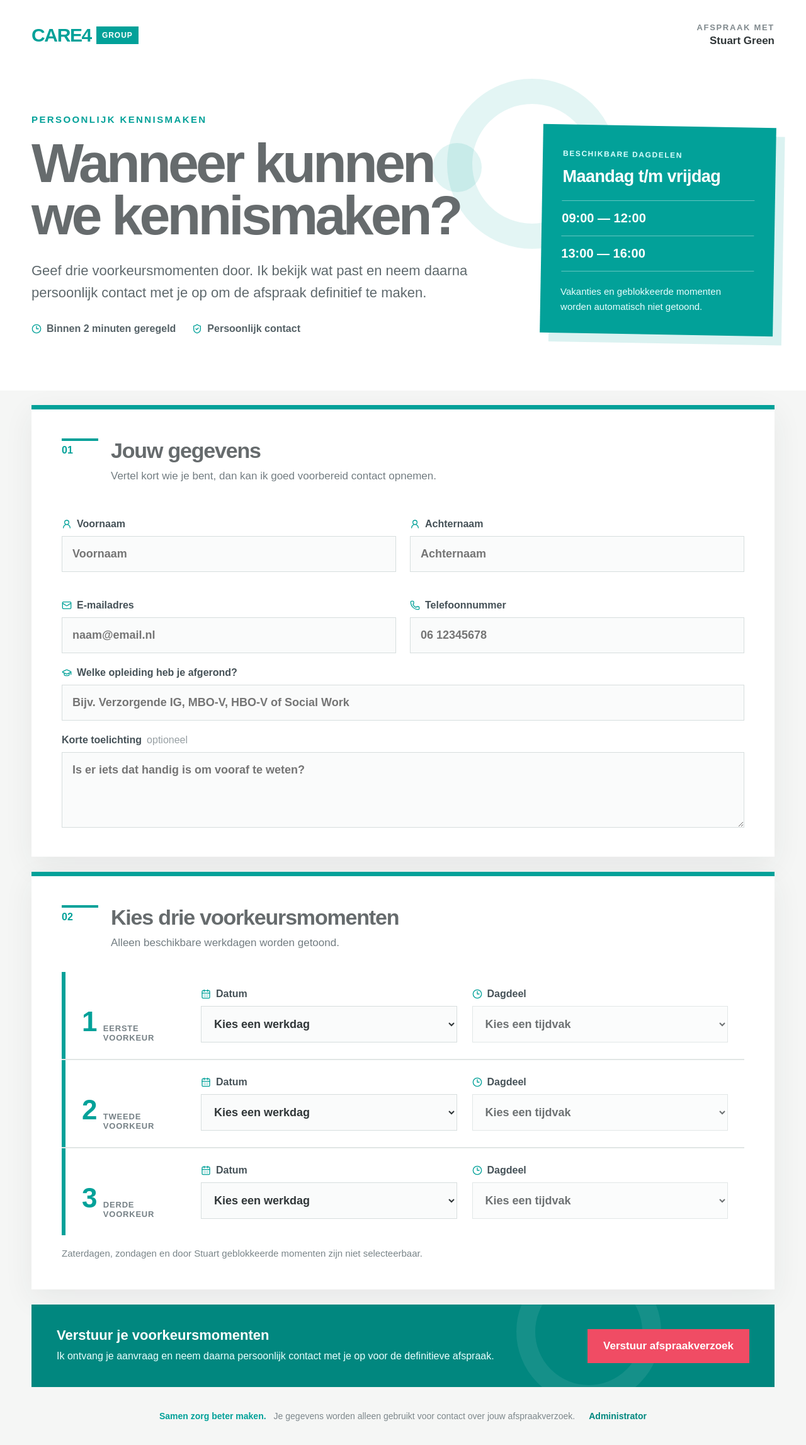
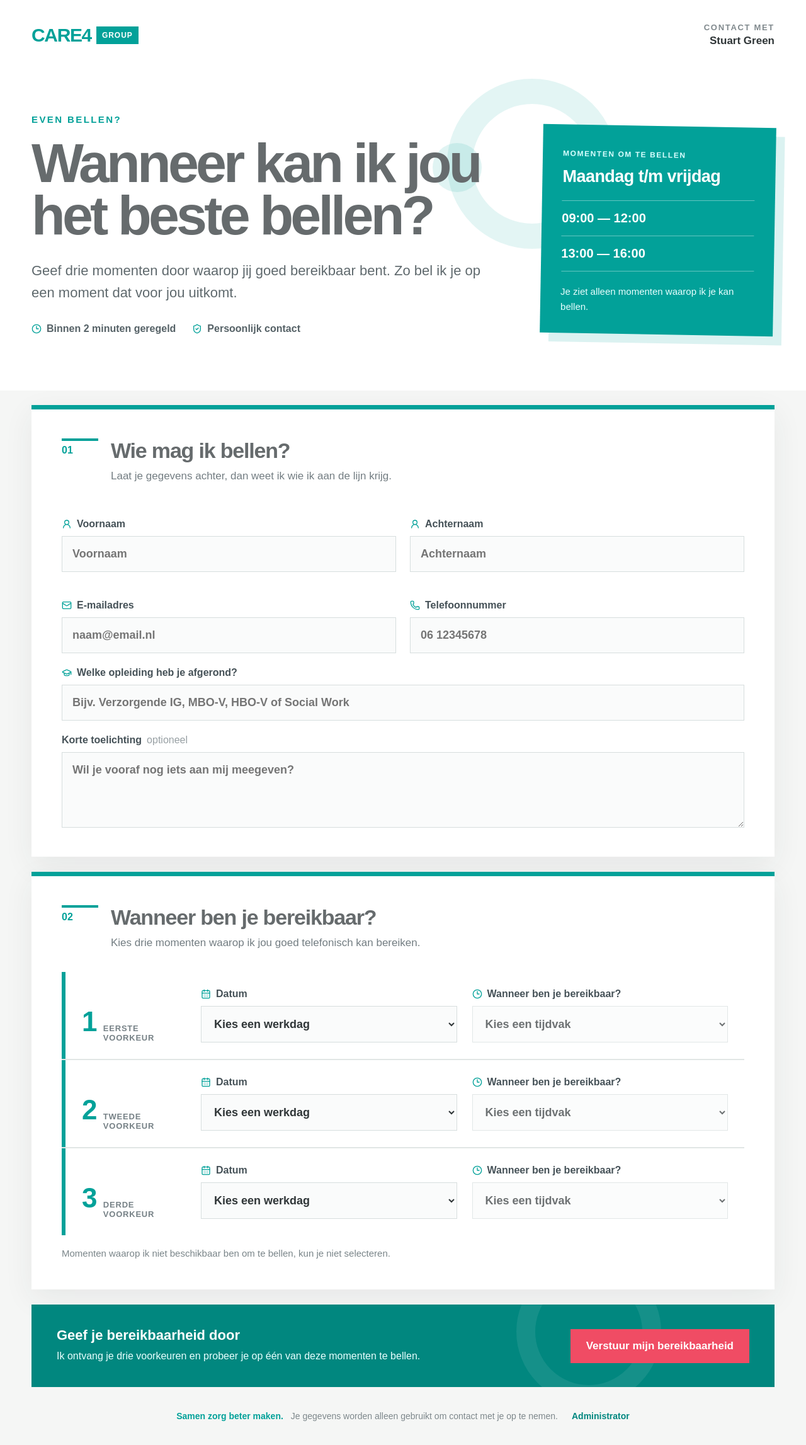
Before and after one commit to Stuart6967/book-with-stuart, a Next.js app: page / in a window 1280 px wide. Shown: the top 2294 px of the page at 63% size. Built offline with nearby package versions, Linux system fonts and the light colour scheme; no server answers; the database is empty.

Commit message:
Reframe booking page around candidate call availability

```diff
--- a/app/page.tsx
+++ b/app/page.tsx
@@ -52,47 +52,28 @@
   }
 
   async function submit(e: FormEvent<HTMLFormElement>) {
-    e.preventDefault();
-    setSending(true);
-    setError('');
+    e.preventDefault(); setSending(true); setError('');
     const data = new FormData(e.currentTarget);
-    const payload = {
-      firstName:data.get('firstName'),
-      lastName:data.get('lastName'),
-      email:data.get('email'),
-      phone:data.get('phone'),
-      education:data.get('education'),
-      notes:data.get('notes'),
-      preferences,
-    };
-
+    const payload = { firstName:data.get('firstName'), lastName:data.get('lastName'), email:data.get('email'), phone:data.get('phone'), education:data.get('education'), notes:data.get('notes'), preferences };
     try {
-      const response = await fetch('/api/request-appointment', {
-        method:'POST',
-        headers:{'Content-Type':'application/json'},
-        body:JSON.stringify(payload),
-      });
+      const response = await fetch('/api/request-appointment',{method:'POST',headers:{'Content-Type':'application/json'},body:JSON.stringify(payload)});
       const result = await response.json().catch(() => ({}));
       if (!response.ok) throw new Error(result.error || `Verzenden mislukt (${response.status})`);
-      setSent(true);
-      window.scrollTo({top:0,behavior:'smooth'});
-    } catch (err) {
-      setError(err instanceof Error ? err.message : 'Het afspraakverzoek kon niet worden verzonden.');
-    } finally {
-      setSending(false);
-    }
+      setSent(true); window.scrollTo({top:0,behavior:'smooth'});
+    } catch (err) { setError(err instanceof Error ? err.message : 'Je bereikbaarheid kon niet worden verstuurd.'); }
+    finally { setSending(false); }
   }
 
-  if(sent) return <main className="shell success"><div className="successIcon"><CheckCircle2 size={34}/></div><p className="eyebrow">Verzoek succesvol verstuurd</p><h1>Bedankt! Ik neem je voorkeuren door.</h1><p className="lead">Je afspraak is nog niet definitief. Ik bekijk je voorkeursmomenten en neem contact met je op om samen het definitieve tijdstip vast te leggen.</p><button className="secondary" onClick={()=>setSent(false)}>Nog een verzoek indienen</button></main>;
+  if(sent) return <main className="shell success"><div className="successIcon"><CheckCircle2 size={34}/></div><p className="eyebrow">Bereikbaarheid ontvangen</p><h1>Bedankt! Ik weet wanneer ik je kan bellen.</h1><p className="lead">Ik bekijk je voorkeursmomenten en probeer je op één van deze momenten telefonisch te bereiken.</p><button className="secondary" onClick={()=>setSent(false)}>Nog een keer doorgeven</button></main>;
 
   return <main className="shell">
-    <header className="topbar"><div className="brandMark"><span>CARE4</span><b>GROUP</b></div><div className="recruiter"><span>Afspraak met</span><strong>Stuart Green</strong></div></header>
-    <section className="hero"><div className="heroCopy"><p className="eyebrow">Persoonlijk kennismaken</p><h1>Wanneer kunnen we kennismaken?</h1><p className="lead">Geef drie voorkeursmomenten door. Ik bekijk wat past en neem daarna persoonlijk contact met je op om de afspraak definitief te maken.</p><div className="trustRow"><span><Clock3 size={16}/> Binnen 2 minuten geregeld</span><span><ShieldCheck size={16}/> Persoonlijk contact</span></div></div><div className="heroPanel"><span className="miniLabel">Beschikbare dagdelen</span><strong>Maandag t/m vrijdag</strong><div className="periodPill">09:00 — 12:00</div><div className="periodPill">13:00 — 16:00</div><small>Vakanties en geblokkeerde momenten worden automatisch niet getoond.</small></div></section>
+    <header className="topbar"><div className="brandMark"><span>CARE4</span><b>GROUP</b></div><div className="recruiter"><span>Contact met</span><strong>Stuart Green</strong></div></header>
+    <section className="hero"><div className="heroCopy"><p className="eyebrow">Even bellen?</p><h1>Wanneer kan ik jou het beste bellen?</h1><p className="lead">Geef drie momenten door waarop jij goed bereikbaar bent. Zo bel ik je op een moment dat voor jou uitkomt.</p><div className="trustRow"><span><Clock3 size={16}/> Binnen 2 minuten geregeld</span><span><ShieldCheck size={16}/> Persoonlijk contact</span></div></div><div className="heroPanel"><span className="miniLabel">Momenten om te bellen</span><strong>Maandag t/m vrijdag</strong><div className="periodPill">09:00 — 12:00</div><div className="periodPill">13:00 — 16:00</div><small>Je ziet alleen momenten waarop ik je kan bellen.</small></div></section>
     <form onSubmit={submit}>
-      <section className="card"><div className="sectionTitle"><span>01</span><div><h2>Jouw gegevens</h2><p>Vertel kort wie je bent, dan kan ik goed voorbereid contact opnemen.</p></div></div><div className="grid two"><label><span><UserRound size={16}/> Voornaam</span><input required name="firstName" placeholder="Voornaam"/></label><label><span><UserRound size={16}/> Achternaam</span><input required name="lastName" placeholder="Achternaam"/></label><label><span><Mail size={16}/> E-mailadres</span><input required type="email" name="email" placeholder="naam@email.nl"/></label><label><span><Phone size={16}/> Telefoonnummer</span><input required type="tel" name="phone" placeholder="06 12345678"/></label></div><label><span><GraduationCap size={16}/> Welke opleiding heb je afgerond?</span><input required name="education" placeholder="Bijv. Verzorgende IG, MBO-V, HBO-V of Social Work"/></label><label><span>Korte toelichting <em>optioneel</em></span><textarea name="notes" rows={3} placeholder="Is er iets dat handig is om vooraf te weten?"/></label></section>
-      <section className="card"><div className="sectionTitle"><span>02</span><div><h2>Kies drie voorkeursmomenten</h2><p>Alleen beschikbare werkdagen worden getoond.</p></div></div><div className="preferences">{preferences.map((pref,index)=><div className="preference" key={index}><div className="rank"><b>{index+1}</b><small>{index===0?'Eerste voorkeur':index===1?'Tweede voorkeur':'Derde voorkeur'}</small></div><label><span><CalendarDays size={16}/> Datum</span><select required value={pref.date} onChange={e=>updatePreference(index,'date',e.target.value)}><option value="" disabled>Kies een werkdag</option>{availableDates.map(date=><option key={date} value={date}>{formatDate(date)}</option>)}</select></label><label><span><Clock3 size={16}/> Dagdeel</span><select required disabled={!pref.date} value={pref.period} onChange={e=>updatePreference(index,'period',e.target.value)}><option value="" disabled>Kies een tijdvak</option>{periodsFor(pref.date).map(period=><option value={period} key={period}>{period.replace('–',' – ')}</option>)}</select></label></div>)}</div><p className="weekdayHint">Zaterdagen, zondagen en door Stuart geblokkeerde momenten zijn niet selecteerbaar.</p></section>
+      <section className="card"><div className="sectionTitle"><span>01</span><div><h2>Wie mag ik bellen?</h2><p>Laat je gegevens achter, dan weet ik wie ik aan de lijn krijg.</p></div></div><div className="grid two"><label><span><UserRound size={16}/> Voornaam</span><input required name="firstName" placeholder="Voornaam"/></label><label><span><UserRound size={16}/> Achternaam</span><input required name="lastName" placeholder="Achternaam"/></label><label><span><Mail size={16}/> E-mailadres</span><input required type="email" name="email" placeholder="naam@email.nl"/></label><label><span><Phone size={16}/> Telefoonnummer</span><input required type="tel" name="phone" placeholder="06 12345678"/></label></div><label><span><GraduationCap size={16}/> Welke opleiding heb je afgerond?</span><input required name="education" placeholder="Bijv. Verzorgende IG, MBO-V, HBO-V of Social Work"/></label><label><span>Korte toelichting <em>optioneel</em></span><textarea name="notes" rows={3} placeholder="Wil je vooraf nog iets aan mij meegeven?"/></label></section>
+      <section className="card"><div className="sectionTitle"><span>02</span><div><h2>Wanneer ben je bereikbaar?</h2><p>Kies drie momenten waarop ik jou goed telefonisch kan bereiken.</p></div></div><div className="preferences">{preferences.map((pref,index)=><div className="preference" key={index}><div className="rank"><b>{index+1}</b><small>{index===0?'Eerste voorkeur':index===1?'Tweede voorkeur':'Derde voorkeur'}</small></div><label><span><CalendarDays size={16}/> Datum</span><select required value={pref.date} onChange={e=>updatePreference(index,'date',e.target.value)}><option value="" disabled>Kies een werkdag</option>{availableDates.map(date=><option key={date} value={date}>{formatDate(date)}</option>)}</select></label><label><span><Clock3 size={16}/> Wanneer ben je bereikbaar?</span><select required disabled={!pref.date} value={pref.period} onChange={e=>updatePreference(index,'period',e.target.value)}><option value="" disabled>Kies een tijdvak</option>{periodsFor(pref.date).map(period=><option value={period} key={period}>{period.replace('–',' – ')}</option>)}</select></label></div>)}</div><p className="weekdayHint">Momenten waarop ik niet beschikbaar ben om te bellen, kun je niet selecteren.</p></section>
       {error&&<div className="errorBox">{error}</div>}
-      <section className="submitCard"><div><strong>Verstuur je voorkeursmomenten</strong><p>Ik ontvang je aanvraag en neem daarna persoonlijk contact met je op voor de definitieve afspraak.</p></div><button type="submit" disabled={sending}>{sending?'Versturen...':'Verstuur afspraakverzoek'}</button></section>
-    </form><footer><strong>Samen zorg beter maken.</strong><span>Je gegevens worden alleen gebruikt voor contact over jouw afspraakverzoek.</span><a href="/admin">Administrator</a></footer>
+      <section className="submitCard"><div><strong>Geef je bereikbaarheid door</strong><p>Ik ontvang je drie voorkeuren en probeer je op één van deze momenten te bellen.</p></div><button type="submit" disabled={sending}>{sending?'Versturen...':'Verstuur mijn bereikbaarheid'}</button></section>
+    </form><footer><strong>Samen zorg beter maken.</strong><span>Je gegevens worden alleen gebruikt om contact met je op te nemen.</span><a href="/admin">Administrator</a></footer>
   </main>;
 }
```
